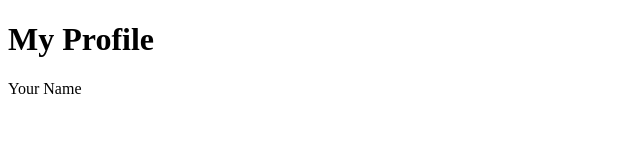
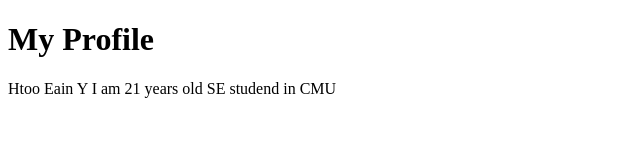
Before and after one commit to YGY-t/new-lab03, a plain HTML site: page profile.html in a window 1280 px wide. Shown: the whole page, without its empty margins (0-640 px from the left). Drawn offline with Linux system fonts and the light colour scheme.

Commit message:
details added

```diff
--- a/profile.html
+++ b/profile.html
@@ -2,6 +2,8 @@
 <html>
 <body>
     <h1>My Profile</h1>
-    <p>Your Name</p>
+    <p>Htoo Eain Y
+        I am 21 years old SE studend in CMU
+    </p>
 </body>
 </html>
```
